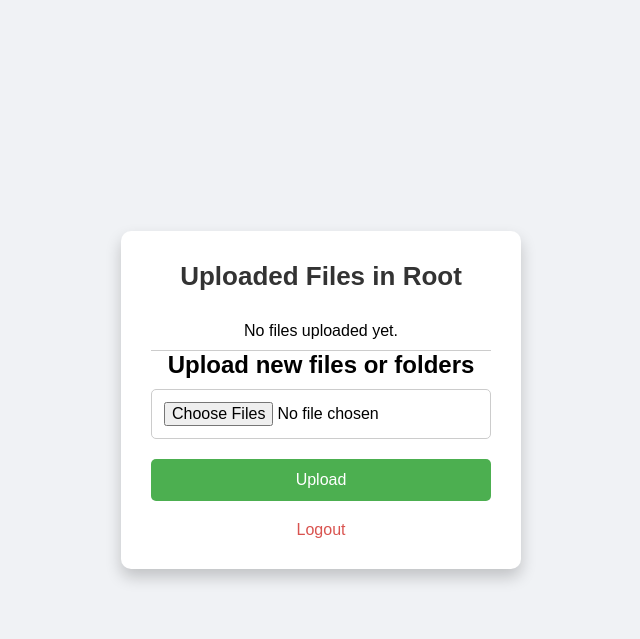
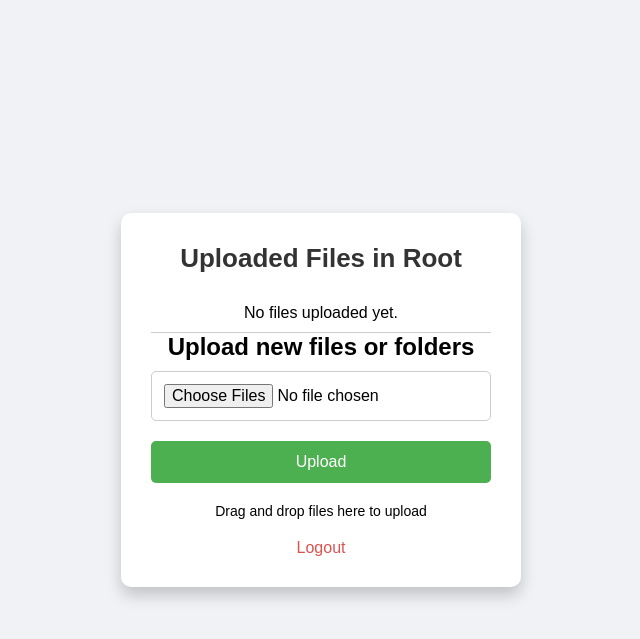
Before and after one commit to lelomator/fileserver, a Flask app: page /files in a window 1280 px wide. Shown: the top 639 px of the page, without its empty margins (319-959 px from the left). Run offline with Flask 3, Linux system fonts and the light colour scheme; the visitor is signed in with stand-in values (Sample User, id 1).

Commit message:
Update files.html

```diff
--- a/templates/files.html
+++ b/templates/files.html
@@ -34,11 +34,47 @@
             <input type="submit" value="Upload">
         </form>
 
-        <div id="file-info-container">
-            <span id="file-info"></span>
+        <div id="drop-area">
+            <p>Drag and drop files here to upload</p>
+            <input type="hidden" name="current_path" value="{{ current_path }}">
         </div>
 
         <p><a href="{{ url_for('logout') }}" class="logout-link">Logout</a></p>
     </div>
+
+    <script>
+        const dropArea = document.getElementById('drop-area');
+        const uploadForm = document.getElementById('uploadForm');
+
+        dropArea.addEventListener('dragover', (e) => {
+            e.preventDefault();
+            dropArea.classList.add('drag-over');
+        });
+
+        dropArea.addEventListener('dragleave', (e) => {
+            dropArea.classList.remove('drag-over');
+        });
+
+        dropArea.addEventListener('drop', (e) => {
+            e.preventDefault();
+            dropArea.classList.remove('drag-over');
+
+            const files = e.dataTransfer.files;
+            const formData = new FormData(uploadForm);
+
+            for (const file of files) {
+                formData.append('file', file);
+            }
+
+            fetch(uploadForm.action, {
+                method: 'POST',
+                body: formData
+            }).then(() => {
+                window.location.reload();
+            }).catch((error) => {
+                console.error('Error uploading files:', error);
+            });
+        });
+    </script>
 </body>
 </html>
```
